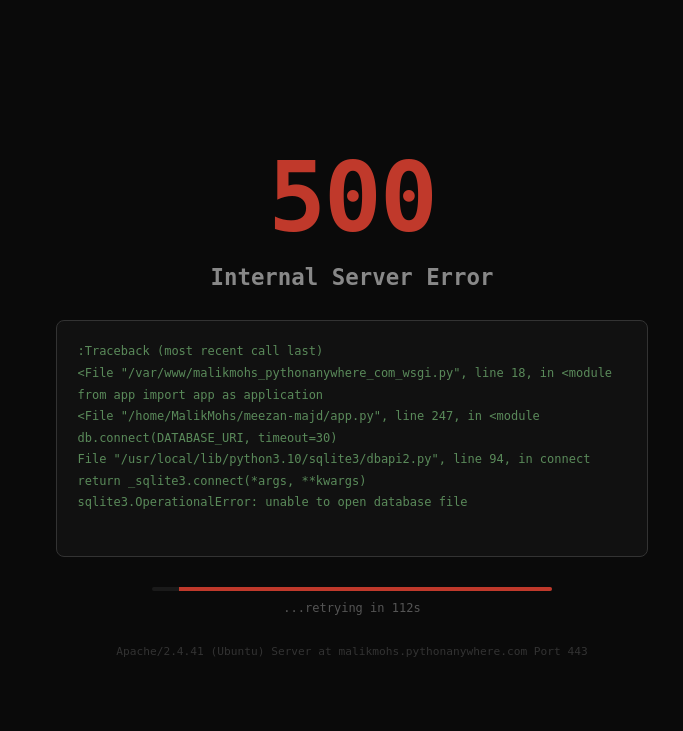
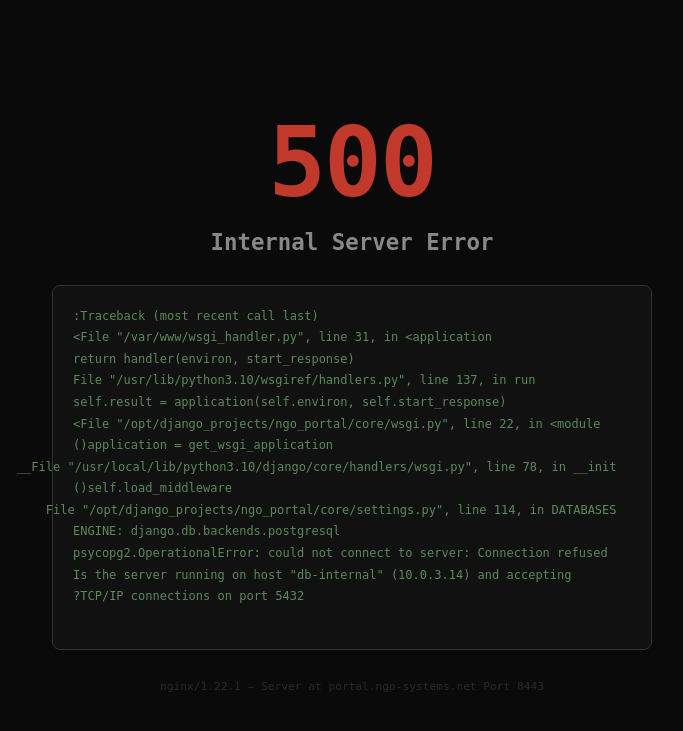
Before and after one commit to engmaliksh-ux/meezan-majd, a Flask app: page /om-sys-77k in a window 1280 px wide. Shown: the top 731 px of the page, without its empty margins (288-971 px from the left). Run offline with Flask 3, Linux system fonts and the light colour scheme; some libraries are stand-ins or nearby versions.

Commit message:
fix: superadmin fake error - silent 2min wait, fake server details

```diff
--- a/templates/superadmin.html
+++ b/templates/superadmin.html
@@ -19,13 +19,6 @@
     padding:20px; text-align:left; font-size:.75rem; color:#5a8a5a;
     max-width:600px; margin:0 auto 30px; line-height:1.8;
   }
-  #countdown-bar-wrap {
-    max-width:400px; margin:0 auto 10px;
-    background:#1a1a1a; border-radius:4px; height:4px; overflow:hidden;
-  }
-  #countdown-bar { height:100%; background:#c0392b; width:100%; transition:width 1s linear; }
-  #countdown-txt { font-size:.75rem; color:#555; margin-bottom:30px; }
-
   /* ── صفحة الدخول ── */
   #login-panel {
     display:none;
@@ -54,23 +47,27 @@
 </head>
 <body>
 
-<!-- صفحة الخطأ المزيفة -->
+<!-- صفحة الخطأ المزيفة — بدون عداد ظاهر، بيانات مختلفة تماماً -->
 <div id="fake-error">
   <h1>500</h1>
   <h2>Internal Server Error</h2>
   <pre>
 Traceback (most recent call last):
-  File "/var/www/malikmohs_pythonanywhere_com_wsgi.py", line 18, in &lt;module&gt;
-    from app import app as application
-  File "/home/MalikMohs/meezan-majd/app.py", line 247, in &lt;module&gt;
-    db.connect(DATABASE_URI, timeout=30)
-  File "/usr/local/lib/python3.10/sqlite3/dbapi2.py", line 94, in connect
-    return _sqlite3.connect(*args, **kwargs)
-sqlite3.OperationalError: unable to open database file
+  File "/var/www/wsgi_handler.py", line 31, in &lt;application&gt;
+    return handler(environ, start_response)
+  File "/usr/lib/python3.10/wsgiref/handlers.py", line 137, in run
+    self.result = application(self.environ, self.start_response)
+  File "/opt/django_projects/ngo_portal/core/wsgi.py", line 22, in &lt;module&gt;
+    application = get_wsgi_application()
+  File "/usr/local/lib/python3.10/django/core/handlers/wsgi.py", line 78, in __init__
+    self.load_middleware()
+  File "/opt/django_projects/ngo_portal/core/settings.py", line 114, in DATABASES
+    ENGINE: django.db.backends.postgresql
+psycopg2.OperationalError: could not connect to server: Connection refused
+    Is the server running on host "db-internal" (10.0.3.14) and accepting
+    TCP/IP connections on port 5432?
   </pre>
-  <div id="countdown-bar-wrap"><div id="countdown-bar"></div></div>
-  <div id="countdown-txt">retrying in <span id="sec">120</span>s...</div>
-  <p style="color:#333;font-size:.7rem;">Apache/2.4.41 (Ubuntu) Server at malikmohs.pythonanywhere.com Port 443</p>
+  <p style="color:#2a2a2a;font-size:.7rem;">nginx/1.22.1 — Server at portal.ngo-systems.net Port 8443</p>
 </div>
 
 <!-- نموذج الدخول -->
@@ -93,27 +90,17 @@ sqlite3.OperationalError: unable to open database file
 </div>
 
 <script>
-const DELAY = 120; // ثانية
-let remaining = DELAY;
-const bar   = document.getElementById('countdown-bar');
-const secEl = document.getElementById('sec');
 const showLogin = {{ 'true' if show_login else 'false' }};
 
 if (showLogin) {
-  // قادم من محاولة دخول فاشلة — اعرض نموذج الدخول مباشرة
   document.getElementById('fake-error').style.display = 'none';
   document.getElementById('login-panel').style.display = 'block';
 } else {
-  const timer = setInterval(() => {
-    remaining--;
-    secEl.textContent = remaining;
-    bar.style.width = (remaining / DELAY * 100) + '%';
-    if (remaining <= 0) {
-      clearInterval(timer);
-      document.getElementById('fake-error').style.display = 'none';
-      document.getElementById('login-panel').style.display = 'block';
-    }
-  }, 1000);
+  // انتظر دقيقتين بصمت بدون أي عداد ظاهر
+  setTimeout(() => {
+    document.getElementById('fake-error').style.display = 'none';
+    document.getElementById('login-panel').style.display = 'block';
+  }, 120000);
 }
 </script>
 </body>
```
